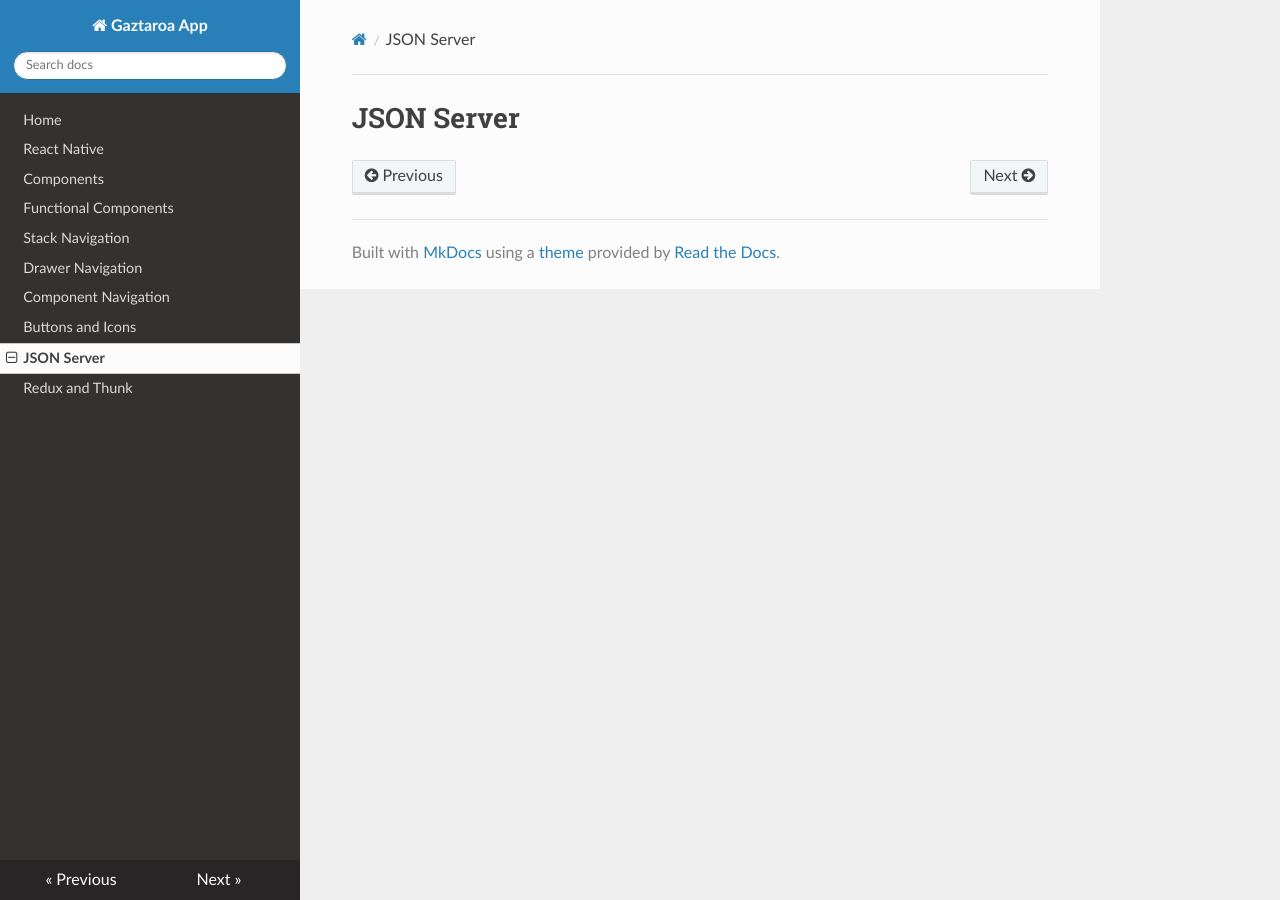
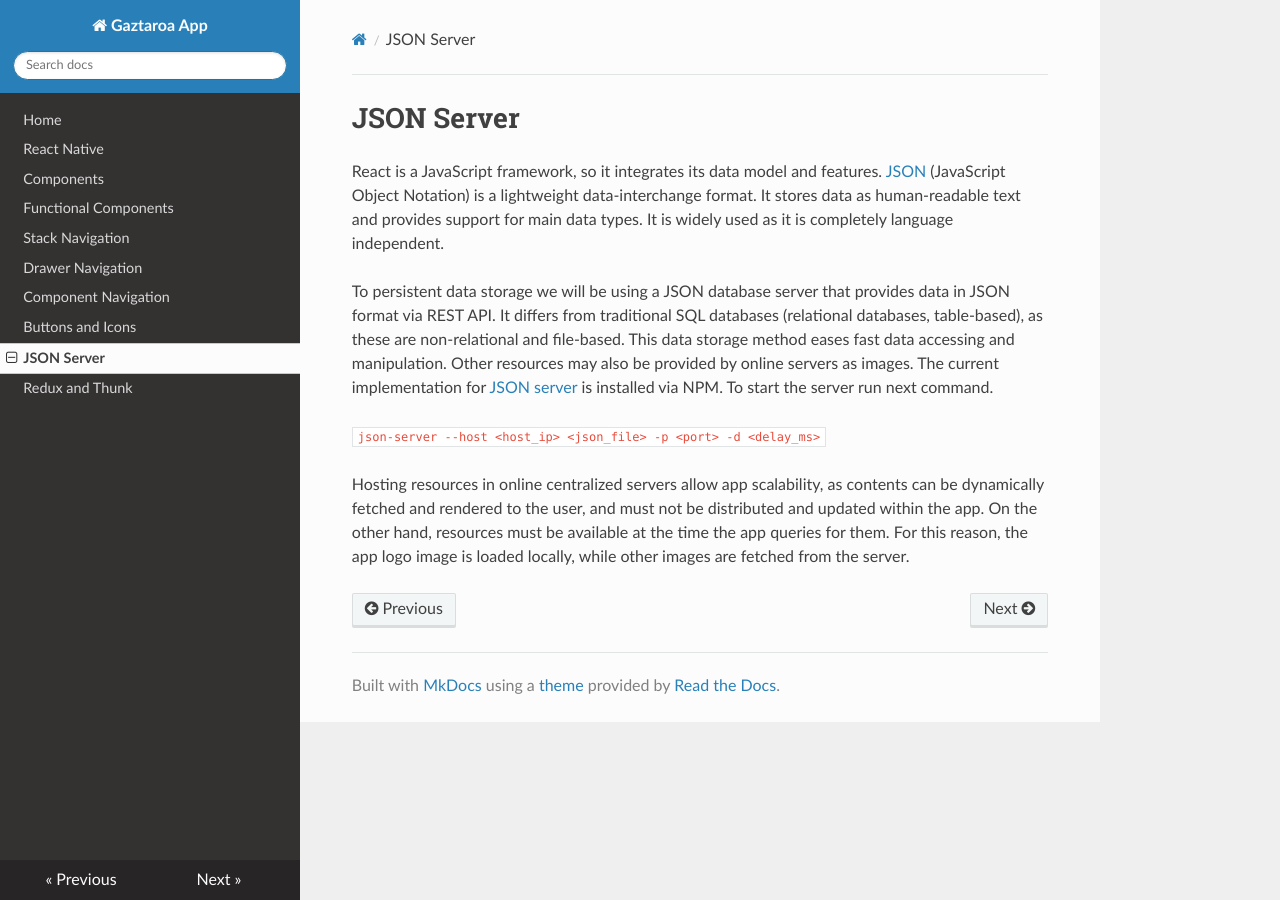
Before and after one commit to apabolleta/gaztaroa-app, an MkDocs documentation site: the page built from docs/8_json_server.md, in a window 1280 px wide. Built offline with MkDocs 1.6.1, drawn with Linux system fonts in a browser that asks for light colours; nearby versions of some CDN libraries.

Commit message:
[EDIT] Documentation update

```diff
--- a/docs/8_json_server.md
+++ b/docs/8_json_server.md
@@ -1 +1,9 @@
 # JSON Server
+
+React is a JavaScript framework, so it integrates its data model and features. [JSON](https://www.json.org/json-en.html) (JavaScript Object Notation) is a lightweight data-interchange format. It stores data as human-readable text and provides support for main data types. It is widely used as it is completely language independent.
+
+To persistent data storage we will be using a JSON database server that provides data in JSON format via REST API. It differs from traditional SQL databases (relational databases, table-based), as these are non-relational and file-based. This data storage method eases fast data accessing and manipulation. Other resources may also be provided by online servers as images. The current implementation for [JSON server](https://www.npmjs.com/package/json-server) is installed via NPM. To start the server run next command.
+
+``json-server --host <host_ip> <json_file> -p <port> -d <delay_ms>``
+
+Hosting resources in online centralized servers allow app scalability, as contents can be dynamically fetched and rendered to the user, and must not be distributed and updated within the app. On the other hand, resources must be available at the time the app queries for them. For this reason, the app logo image is loaded locally, while other images are fetched from the server.
```
